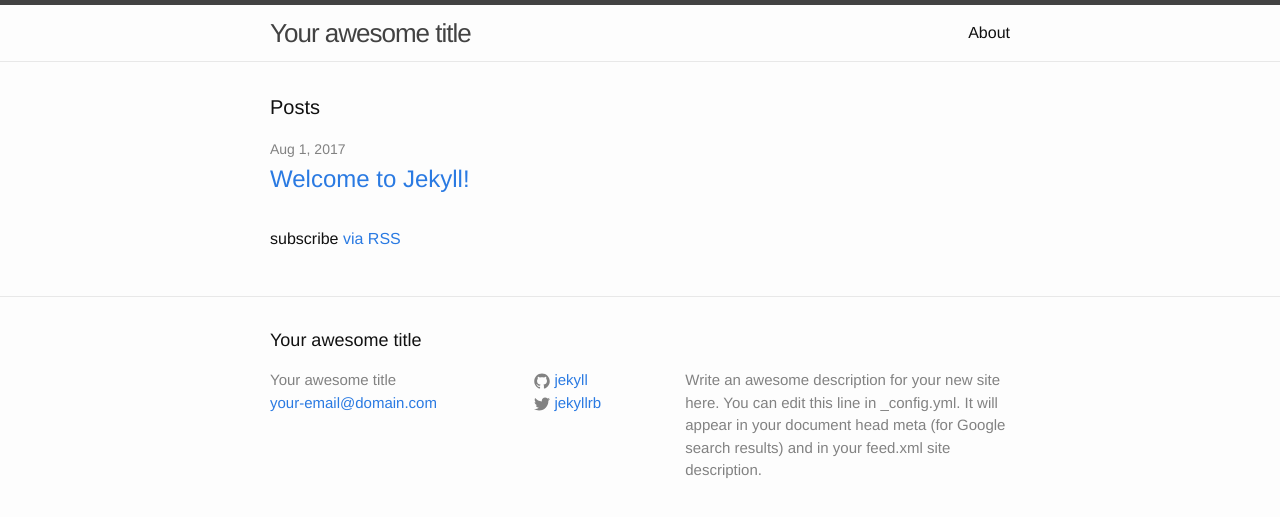
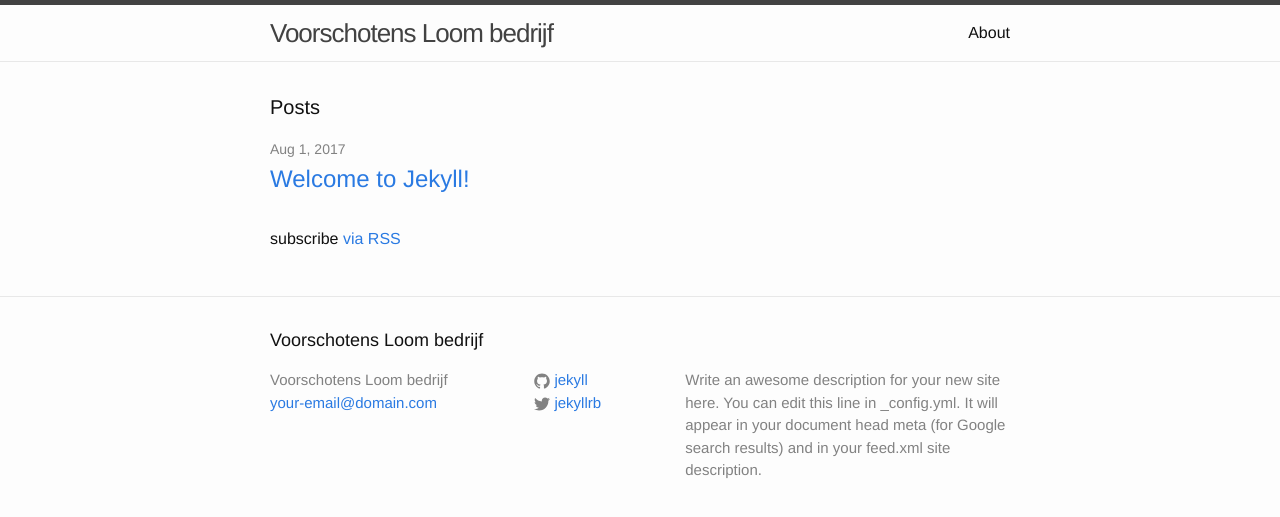
Before and after one commit to stijn2005/stijn2005.github.io, a Jekyll site: the page built from index.html, in a window 1280 px wide. Shown: the top 517 px of the page. Built offline with Jekyll 4.4.1, drawn with Linux system fonts in a browser that asks for light colours.

Commit message:
Update _config.yml

```diff
--- a/_config.yml
+++ b/_config.yml
@@ -6,7 +6,7 @@
 # 'jekyll serve'. If you change this file, please restart the server process.
 
 # Site settings
-title: Your awesome title
+title: Voorschotens Loom bedrijf
 email: your-email@domain.com
 description: > # this means to ignore newlines until "baseurl:"
   Write an awesome description for your new site here. You can edit this
```
